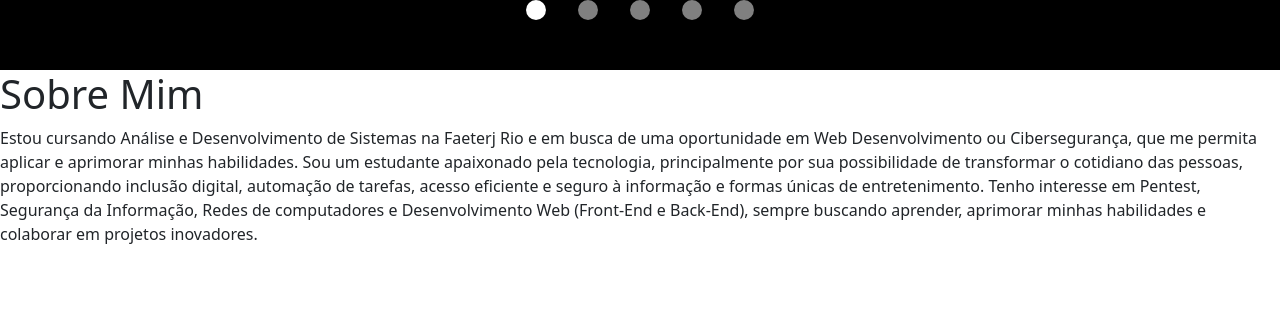
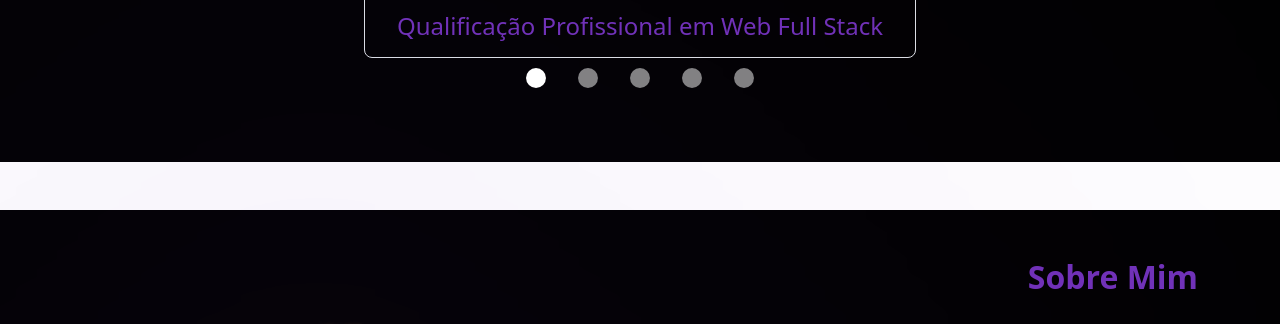
Before and after one commit to TheBestGekyume/Gekyume-Portifolio, a React (Vite) app: page / in a window 1280 px wide. Shown: the part 2436-2760 px from the top of the page. Before the commit the page ends 2698 px from the top, so only its background shows below. Built offline with nearby package versions, Linux system fonts and the light colour scheme; a web font is replaced by a local one.

Commit message:
inicia sobre mim

```diff
--- a/src/Components/Formacao/Formacao.jsx
+++ b/src/Components/Formacao/Formacao.jsx
@@ -15,7 +15,7 @@ const formacoes = [
 
 export function Formacao() {
   return (
-    <section id="formacao" className="container-flex py-4">
+    <section id="formacao" className="container-flex py-5">
       <h2 className="text-white text-center fw-bolder">Certificados</h2>
 
       <div id="carousel" className="carousel slide container text-white" data-bs-ride="carousel">
--- a/src/Components/Navbar/Navbar.jsx
+++ b/src/Components/Navbar/Navbar.jsx
@@ -80,6 +80,19 @@ export function Navbar() {
               </Link>
             </li>
 
+            <li className="nav-item">
+              <Link
+                className="link-react"
+                to="#"
+                smooth={true}
+                duration={750}
+                offset={-70}
+                tabIndex={0}
+              >
+                Contato
+              </Link>
+            </li>
+
           </ul>
         </div>
       </div>
--- a/src/Components/Projetos/Projetos.jsx
+++ b/src/Components/Projetos/Projetos.jsx
@@ -33,7 +33,7 @@ export function Projetos({ projetos }) {
   };
 
   return (
-    <section id="projetos" className="mb-1">
+    <section id="projetos" className="pb-5">
 
       <div className="divAnimada">
         <h3 className="text-white fs-2 fw-bolder">Meus Projetos</h3>
--- a/src/Components/Sobre/Sobre.jsx
+++ b/src/Components/Sobre/Sobre.jsx
@@ -1,18 +1,50 @@
+import "./Sobre.scss";
+import FotoDePerfil from "../../../Assets/Images/Foto-De-Perfil-Gekyume.png"
+
 export function Sobre() {
 
     return (
-        <section id="sobreMim">
-            <h1>Sobre Mim</h1>
-            <p>
-            Estou cursando Análise e Desenvolvimento de Sistemas na Faeterj Rio e em busca de uma oportunidade
-            em Web Desenvolvimento ou Cibersegurança, que me permita aplicar e aprimorar minhas habilidades.
-            Sou um estudante apaixonado pela tecnologia, principalmente por sua possibilidade de transformar o
-            cotidiano das pessoas, proporcionando inclusão digital, automação de tarefas, acesso eficiente e seguro
-            à informação e formas únicas de entretenimento.
-            Tenho interesse em Pentest, Segurança da Informação, Redes de computadores e Desenvolvimento Web
-            (Front-End e Back-End), sempre buscando aprender, aprimorar minhas habilidades e colaborar em projetos
-            inovadores.
-            </p>
+        <section id="sobreMim" className="pb-1 mt-5 text-white">
+
+
+            <div className="container">
+            <h2 className="pt-5 mb-4 text-end fw-bold ">Sobre Mim</h2>
+
+                <div className="row">
+
+                    <div className="col d-flex justify-content-center">
+                        {/* <div className="image-about text-center">minha foto</div> */}
+                        <img src={FotoDePerfil} alt="" />
+                    </div>
+
+                    <div className="col">
+                        <p>
+                        Sou estudante de Análise e Desenvolvimento de Sistemas, com interesse especial nas áreas
+                        de Desenvolvimento Web e Cibersegurança. Gosto de explorar como a tecnologia pode impactar
+                        positivamente o dia a dia das pessoas, seja promovendo inclusão digital, otimizando tarefas
+                        rotineiras ou oferecendo formas seguras e acessíveis de lidar com informações.
+                        Tenho afinidade com temas como Pentest, Segurança da Informação, Redes de Computadores e
+                        Desenvolvimento Web, tanto no Front-End quanto no Back-End. Busco constantemente aprender
+                        novas ferramentas, entender arquiteturas, padrões e boas práticas, além de experimentar na
+                        prática por meio de projetos, estudos e desafios técnicos.
+                        A tecnologia, para mim, vai além do código, é uma forma de pensar e resolver problemas.
+                        Encaro os estudos e os projetos como oportunidades de aprofundar conhecimentos, construir
+                        soluções úteis e entender melhor o mundo digital em que vivemos.
+                        </p>
+                        <p>
+                        No meu tempo livre, gosto de jogar videogame, principalmente jogos de terror, FPS e
+                        aqueles com boas histórias que realmente prendem a atenção. Música também é uma parte
+                        importante do meu dia a dia — meu gosto pode ser um pouco peculiar, mas ultimamente tenho
+                        tentado ser mais eclético e aberto a novos estilos.
+                        Além da programação e da segurança, também tenho curiosidade por áreas relacionadas a
+                        hardware. Me interesso por peças de computador, gosto de entender como tudo se encaixa e
+                        funciona, e já explorei um pouco o universo do Arduino, embora ainda não tenha me
+                        arriscado muito em projetos mais práticos.
+                        </p>
+                    </div>
+
+                </div>
+            </div>
         </section>
     )
 }
--- /dev/null
+++ b/src/Components/Sobre/Sobre.scss
@@ -0,0 +1,29 @@
+section#sobreMim {
+    background-color: #000;
+
+    h2 {
+        color: #7132b9;
+    }
+
+    p {
+        text-align: justify;
+        width: 50vw;
+    }
+
+    div.image-about {
+        background-color: rgb(36, 36, 54);
+        height: 100px;
+    }
+
+    img {
+        width: 380px;
+        height: 520px;
+        filter:
+            brightness(0.8)
+            contrast(1.1)
+            grayscale(0.25)
+            saturate(1.25)
+            drop-shadow(0px 0px 500px #7132b9)
+        ;
+    }
+}
```
Also changed, not shown: Assets/Images/Foto-De-Perfil-Gekyume.png (added).
